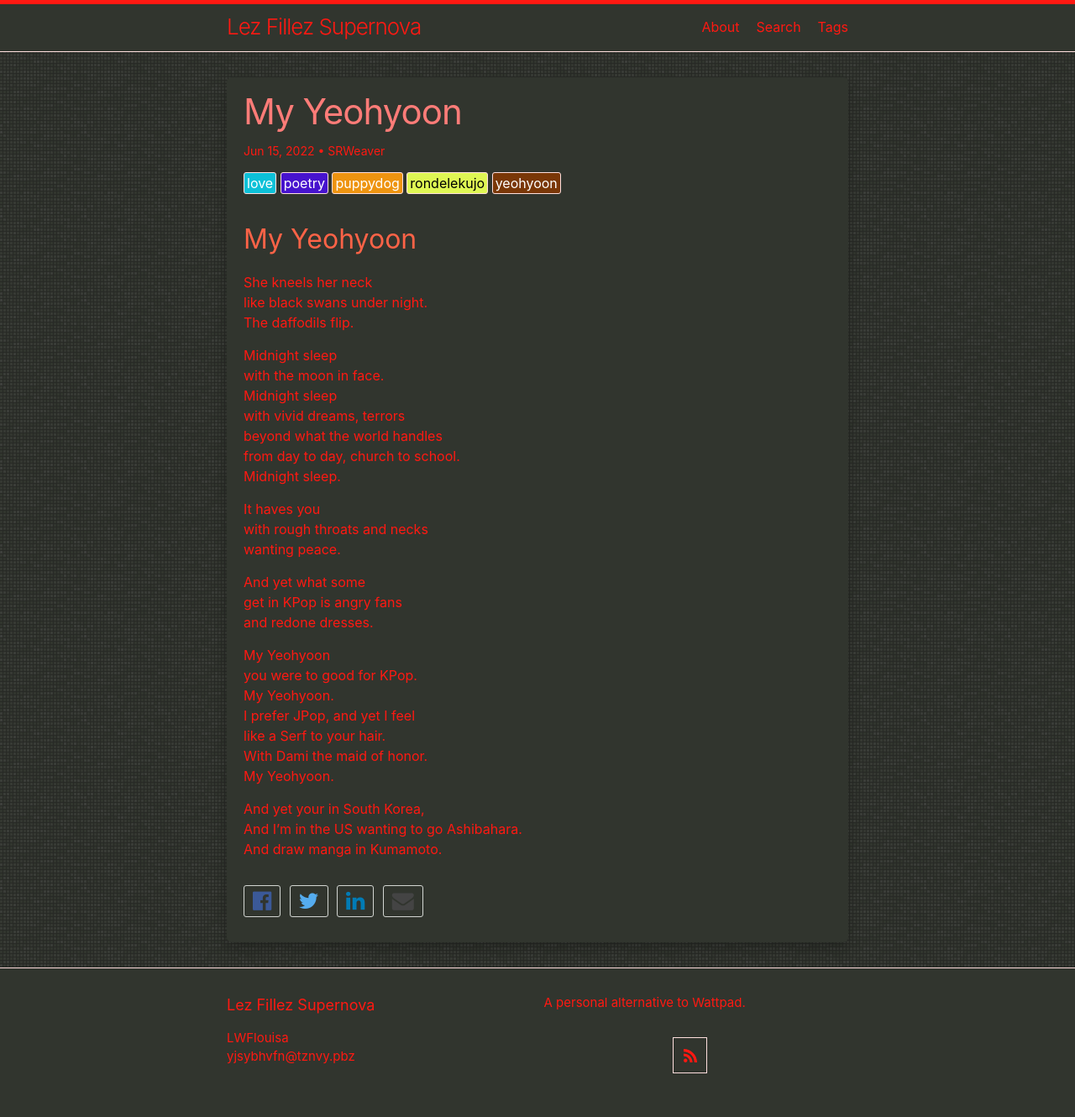
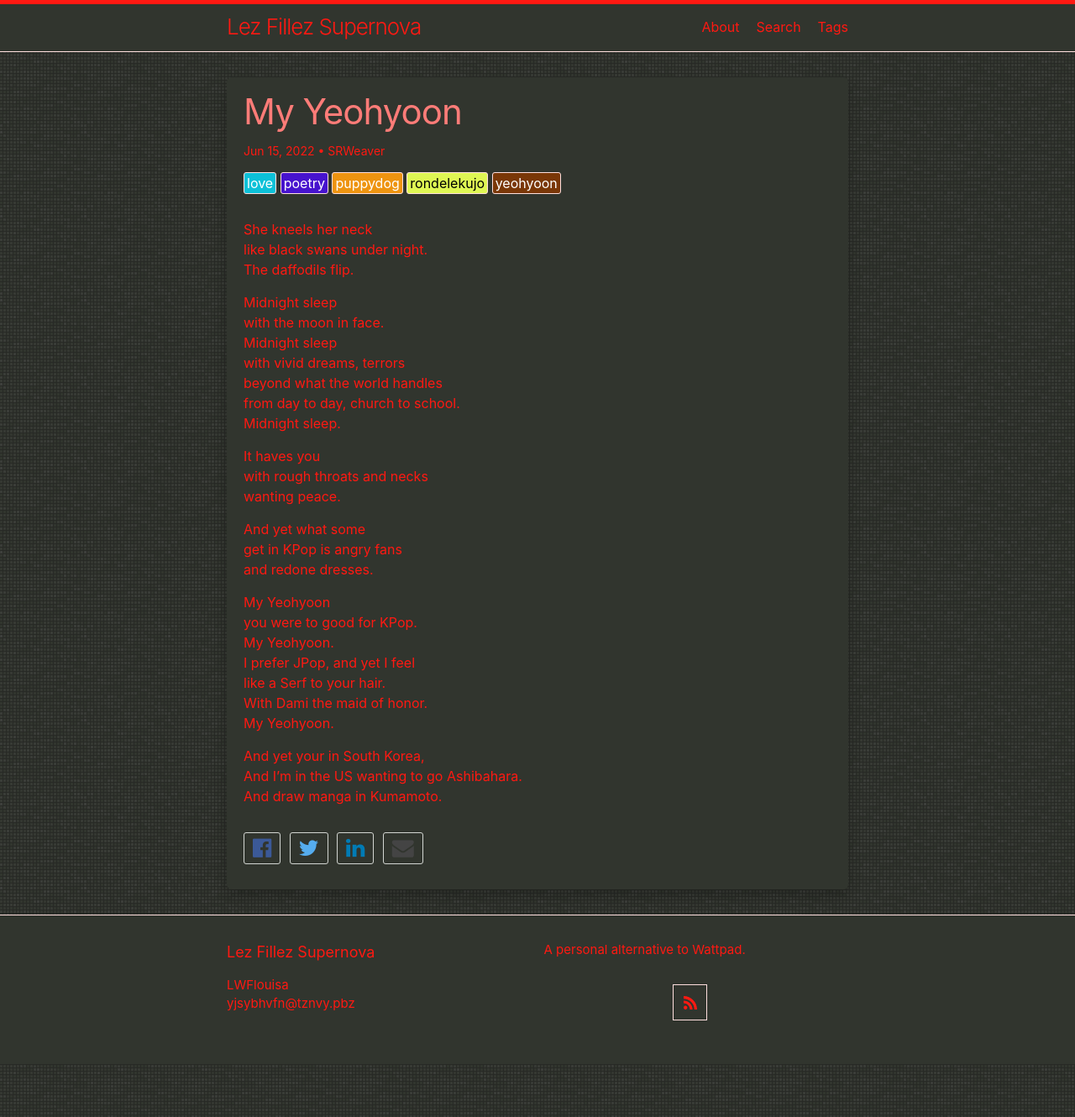
Before and after one commit to LWFlouisa/LezFillezSupernovos, a Jekyll site: the page built from _posts/2022-06-15-MyPuppyDog.md, in a window 1280 px wide. Shown: the whole page at 84% size. Built offline with Jekyll 4.4.1, drawn with Linux system fonts in a browser that asks for light colours; our own code applies the rules of GitHub Pages for plain Markdown files.

Commit message:
Update 2022-06-15-MyPuppyDog.md

```diff
--- a/_posts/2022-06-15-MyPuppyDog.md
+++ b/_posts/2022-06-15-MyPuppyDog.md
@@ -3,7 +3,6 @@
 author: SRWeaver
 tags: puppydog yeohyoon love poetry rondelekujo
 ---
-## My Yeohyoon
 She kneels her neck<br />
 like black swans under night.<br />
 The daffodils flip.<br />
```
